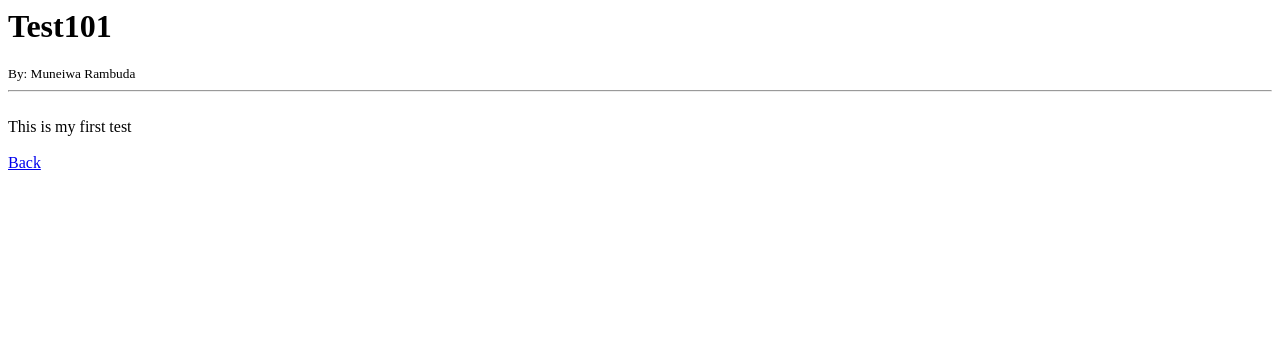
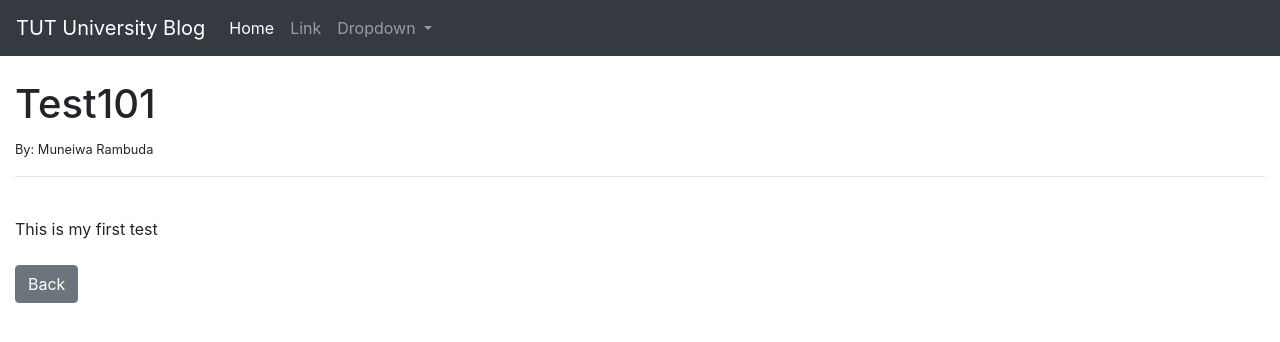
Before and after one commit to u16273992/216064232, a Django app: page /article/1 in a window 1280 px wide. Shown: the top 342 px of the page. Run offline with Django 4.2, Linux system fonts and the light colour scheme; data comes from the database, SQL or seed files in the repository.

Commit message:
added nav bar and bootstrap styling

```diff
--- a/myBlogProject/myBlog/templates/article_details.html
+++ b/myBlogProject/myBlog/templates/article_details.html
@@ -1,3 +1,7 @@
+{% extends 'base.html' %}
+
+{% block content %}
+
 <h1>{{ post.title }}</h1>
 
 <small> By: {{ post.author.first_name}} {{ post.author.last_name}} </small>
@@ -8,4 +12,6 @@
 
 
 <br/><br/>
-<a href="{% url 'home' %}">Back</a>
+<a href="{% url 'home' %}" class="btn btn-secondary">Back</a>
+
+{% endblock %}
--- /dev/null
+++ b/myBlogProject/myBlog/templates/base.html
@@ -0,0 +1,56 @@
+<!doctype html>
+<html lang="en">
+  <head>
+    <!-- Required meta tags -->
+    <meta charset="utf-8">
+    <meta name="viewport" content="width=device-width, initial-scale=1, shrink-to-fit=no">
+
+    <!-- Bootstrap CSS -->
+    <link rel="stylesheet" href="https://cdn.jsdelivr.net/npm/bootstrap@4.4.1/dist/css/bootstrap.min.css" integrity="sha384-Vkoo8x4CGsO3+Hhxv8T/Q5PaXtkKtu6ug5TOeNV6gBiFeWPGFN9MuhOf23Q9Ifjh" crossorigin="anonymous">
+
+    <title>Hello, world!</title>
+  </head>
+  <body>
+
+    <nav class="navbar navbar-expand-lg navbar-dark bg-dark">
+        <a class="navbar-brand" href="{% url 'home' %}">TUT University Blog</a>
+        <button class="navbar-toggler" type="button" data-toggle="collapse" data-target="#navbarSupportedContent" aria-controls="navbarSupportedContent" aria-expanded="false" aria-label="Toggle navigation">
+          <span class="navbar-toggler-icon"></span>
+        </button>
+
+        <div class="collapse navbar-collapse" id="navbarSupportedContent">
+          <ul class="navbar-nav mr-auto">
+            <li class="nav-item active">
+              <a class="nav-link" href="#">Home <span class="sr-only">(current)</span></a>
+            </li>
+            <li class="nav-item">
+              <a class="nav-link" href="#">Link</a>
+            </li>
+            <li class="nav-item dropdown">
+              <a class="nav-link dropdown-toggle" href="#" id="navbarDropdown" role="button" data-toggle="dropdown" aria-haspopup="true" aria-expanded="false">
+                Dropdown
+              </a>
+              <div class="dropdown-menu" aria-labelledby="navbarDropdown">
+                <a class="dropdown-item" href="#">Action</a>
+                <a class="dropdown-item" href="#">Another action</a>
+                <div class="dropdown-divider"></div>
+                <a class="dropdown-item" href="#">Something else here</a>
+              </div>
+            </li>
+          </ul>
+        </div>
+      </nav>
+
+    <br/>
+    <div class="container-fluid">
+    {% block content%}
+
+    {% endblock %}
+    </div>
+    <!-- Optional JavaScript -->
+    <!-- jQuery first, then Popper.js, then Bootstrap JS -->
+    <script src="https://code.jquery.com/jquery-3.4.1.slim.min.js" integrity="sha384-J6qa4849blE2+poT4WnyKhv5vZF5SrPo0iEjwBvKU7imGFAV0wwj1yYfoRSJoZ+n" crossorigin="anonymous"></script>
+    <script src="https://cdn.jsdelivr.net/npm/popper.js@1.16.0/dist/umd/popper.min.js" integrity="sha384-Q6E9RHvbIyZFJoft+2mJbHaEWldlvI9IOYy5n3zV9zzTtmI3UksdQRVvoxMfooAo" crossorigin="anonymous"></script>
+    <script src="https://cdn.jsdelivr.net/npm/bootstrap@4.4.1/dist/js/bootstrap.min.js" integrity="sha384-wfSDF2E50Y2D1uUdj0O3uMBJnjuUD4Ih7YwaYd1iqfktj0Uod8GCExl3Og8ifwB6" crossorigin="anonymous"></script>
+  </body>
+</html>
--- a/myBlogProject/myBlog/templates/home.html
+++ b/myBlogProject/myBlog/templates/home.html
@@ -1,3 +1,7 @@
+{% extends 'base.html' %}
+
+{% block content %}
+
 <h1>Post</h1>
 
 <ul>
@@ -11,3 +15,5 @@
     </li>
 {% endfor%}
 </ul>
+
+{% endblock %}
```
